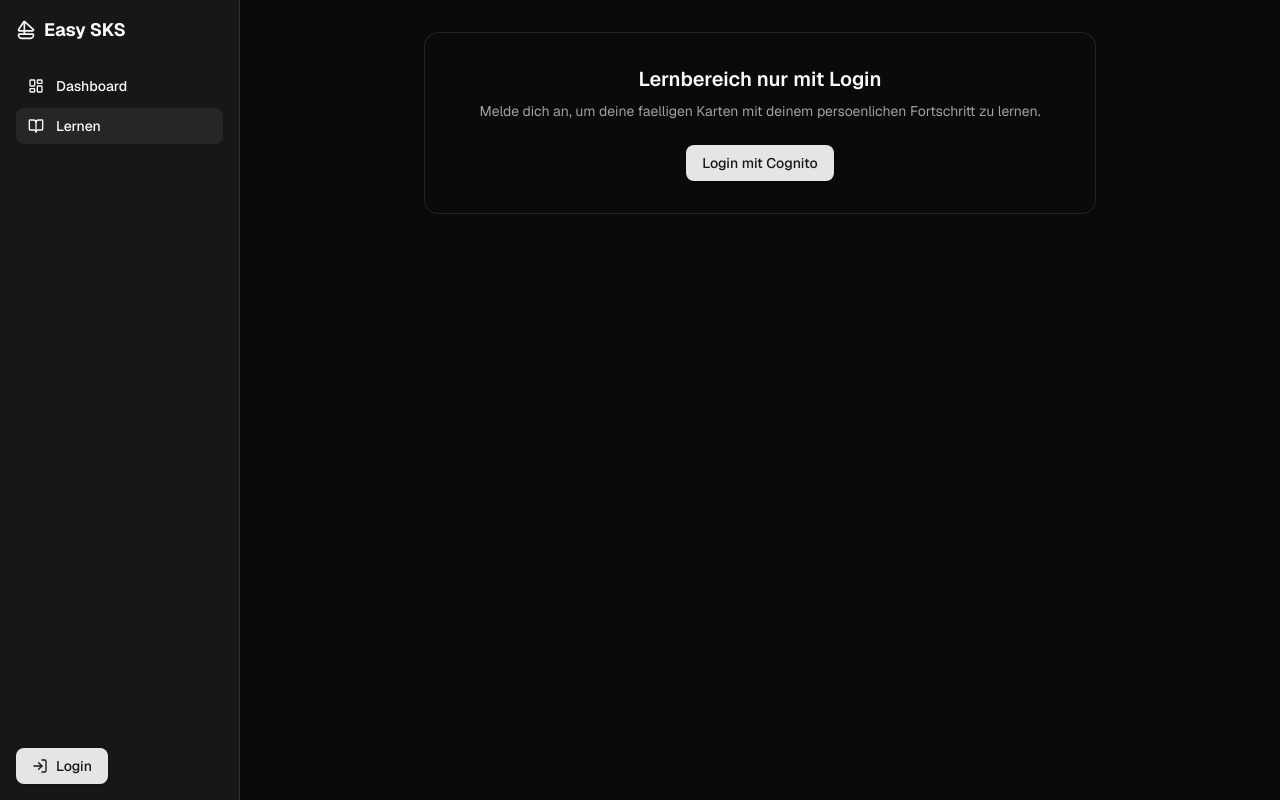
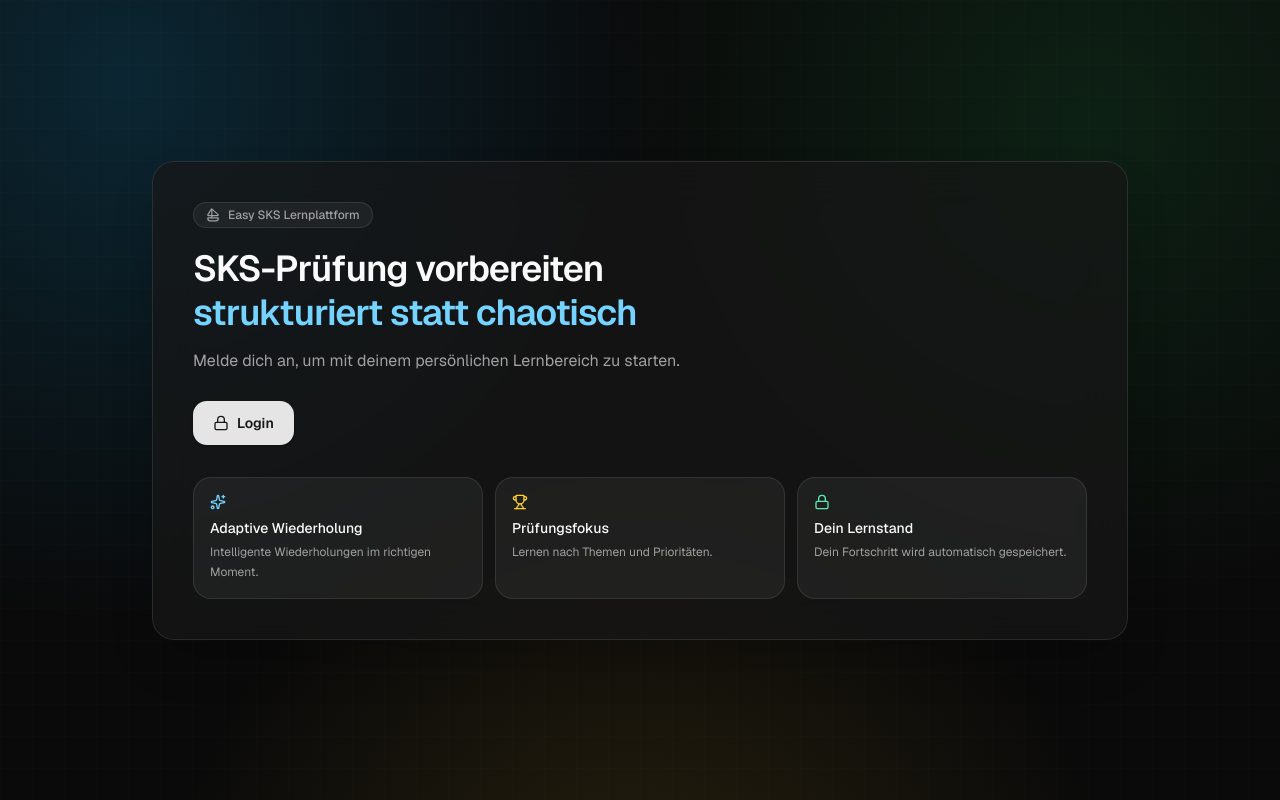
Before and after one commit to FinnLinde/easy-sks, a Next.js app in the folder frontend/: page /study in a window 1280 px wide. Built offline with nearby package versions, Linux system fonts and the light colour scheme; no server answers; what openapi-fetch would draw is missing.

Commit message:
feat(frontend): refine login gate copy and layout

```diff
--- a/frontend/src/app/auth/callback/page.tsx
+++ b/frontend/src/app/auth/callback/page.tsx
@@ -1,6 +1,7 @@
 "use client";
 
 import { useEffect, useState } from "react";
+import { AlertTriangle, Loader2, Sailboat } from "lucide-react";
 import { useRouter, useSearchParams } from "next/navigation";
 import { useAuth } from "@/auth/auth-provider";
 
@@ -40,13 +41,26 @@ export default function AuthCallbackPage() {
   }, [code, completeLogin, immediateError, router, state]);
 
   return (
-    <div className="mx-auto flex min-h-[60vh] w-full max-w-xl items-center justify-center px-6">
-      <div className="w-full rounded-xl border p-8 text-center">
+    <div className="relative flex min-h-screen min-h-[100dvh] w-full items-center justify-center overflow-hidden bg-background px-6 py-10">
+      <div className="absolute inset-0 bg-[radial-gradient(circle_at_15%_15%,rgba(14,165,233,0.2),transparent_40%),radial-gradient(circle_at_85%_20%,rgba(34,197,94,0.12),transparent_38%),radial-gradient(circle_at_50%_115%,rgba(251,191,36,0.12),transparent_45%)]" />
+
+      <div className="relative w-full max-w-xl rounded-3xl border border-white/10 bg-card/80 p-8 text-center shadow-2xl backdrop-blur-xl">
+        <div className="mx-auto mb-4 flex size-12 items-center justify-center rounded-2xl border border-white/10 bg-white/5">
+          {immediateError || error ? (
+            <AlertTriangle className="size-6 text-amber-300" />
+          ) : (
+            <Sailboat className="size-6 text-sky-300" />
+          )}
+        </div>
+
         {immediateError || error ? (
           <>
             <h1 className="text-xl font-semibold">Login fehlgeschlagen</h1>
             <p className="mt-2 text-sm text-muted-foreground">
               {immediateError ?? error}
+            </p>
+            <p className="mt-6 text-xs text-muted-foreground">
+              Prüfe Cognito-Domain, Client-ID und Callback-URL-Konfiguration.
             </p>
           </>
         ) : (
@@ -55,6 +69,10 @@ export default function AuthCallbackPage() {
             <p className="mt-2 text-sm text-muted-foreground">
               Bitte einen Moment warten.
             </p>
+            <div className="mt-6 flex items-center justify-center gap-2 text-sm text-muted-foreground">
+              <Loader2 className="size-4 animate-spin" />
+              Cognito-Session wird übernommen
+            </div>
           </>
         )}
       </div>
--- a/frontend/src/app/study/page.tsx
+++ b/frontend/src/app/study/page.tsx
@@ -5,8 +5,7 @@ export default function StudyPage() {
   return (
     <div className="min-h-screen flex flex-col items-center py-8">
       <AuthGuard
-        title="Lernbereich nur mit Login"
-        description="Melde dich an, um deine faelligen Karten mit deinem persoenlichen Fortschritt zu lernen."
+        description="Melde dich an, um deine fälligen Karten mit deinem persönlichen Lernstand zu lernen."
       >
         <StudySession />
       </AuthGuard>
--- a/frontend/src/auth/cognito.ts
+++ b/frontend/src/auth/cognito.ts
@@ -112,10 +112,10 @@ export async function exchangeCodeForSession(
   const pkce = consumePkceRequest();
 
   if (!pkce) {
-    throw new Error("Login state missing. Bitte Login erneut starten.");
+    throw new Error("Login-Status fehlt. Bitte Login erneut starten.");
   }
   if (!stateFromUrl || pkce.state !== stateFromUrl) {
-    throw new Error("Ungueltiger Login-Status (state mismatch).");
+    throw new Error("Ungültiger Login-Status (State stimmt nicht überein).");
   }
 
   const body = new URLSearchParams();
--- a/frontend/src/components/auth/auth-guard.tsx
+++ b/frontend/src/components/auth/auth-guard.tsx
@@ -1,17 +1,16 @@
 "use client";
 
 import type { ReactNode } from "react";
+import { Lock, Sailboat, Sparkles, Trophy } from "lucide-react";
 import { usePathname } from "next/navigation";
 import { useAuth } from "@/auth/auth-provider";
 import { Button } from "@/components/ui/button";
 
 export function AuthGuard({
   children,
-  title = "Login erforderlich",
   description = "Bitte melde dich an, um diesen Bereich zu nutzen.",
 }: {
   children: ReactNode;
-  title?: string;
   description?: string;
 }) {
   const { status, login } = useAuth();
@@ -19,20 +18,77 @@ export function AuthGuard({
 
   if (status === "loading") {
     return (
-      <div className="w-full max-w-2xl py-16 text-center text-sm text-muted-foreground">
-        Sitzung wird geladen...
+      <div className="relative flex min-h-screen min-h-[100dvh] w-full items-center justify-center overflow-hidden bg-background px-6 py-10">
+        <div className="absolute inset-0 bg-[radial-gradient(circle_at_20%_20%,rgba(56,189,248,0.18),transparent_45%),radial-gradient(circle_at_80%_15%,rgba(34,197,94,0.14),transparent_40%),radial-gradient(circle_at_50%_100%,rgba(245,158,11,0.12),transparent_45%)]" />
+        <div className="relative w-full max-w-lg rounded-3xl border border-white/10 bg-card/80 p-8 text-center backdrop-blur">
+          <div className="mx-auto mb-4 flex size-12 items-center justify-center rounded-2xl border border-white/10 bg-white/5">
+            <Sailboat className="size-6" />
+          </div>
+          <p className="text-sm text-muted-foreground">Sitzung wird geladen...</p>
+        </div>
       </div>
     );
   }
 
   if (status !== "authenticated") {
     return (
-      <div className="w-full max-w-2xl rounded-xl border p-8 text-center">
-        <h2 className="text-xl font-semibold">{title}</h2>
-        <p className="mt-2 text-sm text-muted-foreground">{description}</p>
-        <Button className="mt-6" onClick={() => void login(pathname || "/study")}>
-          Login mit Cognito
-        </Button>
+      <div className="relative min-h-screen min-h-[100dvh] w-full overflow-hidden bg-background">
+        <div className="absolute inset-0 bg-[radial-gradient(circle_at_10%_10%,rgba(14,165,233,0.18),transparent_40%),radial-gradient(circle_at_85%_15%,rgba(34,197,94,0.12),transparent_38%),radial-gradient(circle_at_50%_120%,rgba(251,191,36,0.12),transparent_42%)]" />
+        <div className="absolute inset-0 opacity-20 [background-image:linear-gradient(to_right,rgba(255,255,255,0.06)_1px,transparent_1px),linear-gradient(to_bottom,rgba(255,255,255,0.06)_1px,transparent_1px)] [background-size:32px_32px]" />
+
+        <div className="relative mx-auto flex min-h-screen min-h-[100dvh] w-full max-w-5xl items-center px-6 py-10">
+          <div className="w-full">
+            <section className="rounded-3xl border border-white/10 bg-card/70 p-7 shadow-2xl backdrop-blur-xl sm:p-10">
+              <div className="inline-flex items-center gap-2 rounded-full border border-white/10 bg-white/5 px-3 py-1 text-xs font-medium text-muted-foreground">
+                <Sailboat className="size-3.5" />
+                Easy SKS Lernplattform
+              </div>
+
+              <h1 className="mt-5 text-3xl font-semibold tracking-tight sm:text-4xl">
+                SKS-Prüfung vorbereiten
+                <span className="mt-1 block text-sky-300">strukturiert statt chaotisch</span>
+              </h1>
+
+              <p className="mt-4 max-w-xl text-sm leading-6 text-muted-foreground sm:text-base">
+                {description}
+              </p>
+
+              <div className="mt-7 flex flex-col gap-3 sm:flex-row">
+                <Button
+                  className="h-11 rounded-xl px-5 text-sm font-semibold"
+                  onClick={() => void login(pathname || "/study")}
+                >
+                  <Lock className="size-4" />
+                  Login
+                </Button>
+              </div>
+
+              <div className="mt-8 grid gap-3 sm:grid-cols-3">
+                <div className="rounded-2xl border border-white/10 bg-white/5 p-4">
+                  <Sparkles className="mb-2 size-4 text-sky-300" />
+                  <p className="text-sm font-medium">Adaptive Wiederholung</p>
+                  <p className="mt-1 text-xs leading-5 text-muted-foreground">
+                    Intelligente Wiederholungen im richtigen Moment.
+                  </p>
+                </div>
+                <div className="rounded-2xl border border-white/10 bg-white/5 p-4">
+                  <Trophy className="mb-2 size-4 text-amber-300" />
+                  <p className="text-sm font-medium">Prüfungsfokus</p>
+                  <p className="mt-1 text-xs leading-5 text-muted-foreground">
+                    Lernen nach Themen und Prioritäten.
+                  </p>
+                </div>
+                <div className="rounded-2xl border border-white/10 bg-white/5 p-4">
+                  <Lock className="mb-2 size-4 text-emerald-300" />
+                  <p className="text-sm font-medium">Dein Lernstand</p>
+                  <p className="mt-1 text-xs leading-5 text-muted-foreground">
+                    Dein Fortschritt wird automatisch gespeichert.
+                  </p>
+                </div>
+              </div>
+            </section>
+          </div>
+        </div>
       </div>
     );
   }
--- a/frontend/src/components/layout/app-shell.tsx
+++ b/frontend/src/components/layout/app-shell.tsx
@@ -1,8 +1,20 @@
+ "use client";
+
+import { usePathname } from "next/navigation";
+import { AuthGuard } from "@/components/auth/auth-guard";
 import { MobileHeader } from "@/components/layout/mobile-header";
 import { Sidenav } from "@/components/layout/sidenav";
 
 export function AppShell({ children }: { children: React.ReactNode }) {
+  const pathname = usePathname();
+  const isAuthCallback = pathname.startsWith("/auth/callback");
+
+  if (isAuthCallback) {
+    return <main className="min-h-screen min-h-[100dvh]">{children}</main>;
+  }
+
   return (
+    <AuthGuard description="Melde dich an, um mit deinem persönlichen Lernbereich zu starten.">
       <div className="flex min-h-screen min-h-[100dvh]">
         <Sidenav />
         <div className="flex flex-1 flex-col">
@@ -10,5 +22,6 @@ export function AppShell({ children }: { children: React.ReactNode }) {
           <main className="flex-1 overflow-auto">{children}</main>
         </div>
       </div>
+    </AuthGuard>
   );
 }
```
Lines whose indentation alone changed are shown as unchanged.
